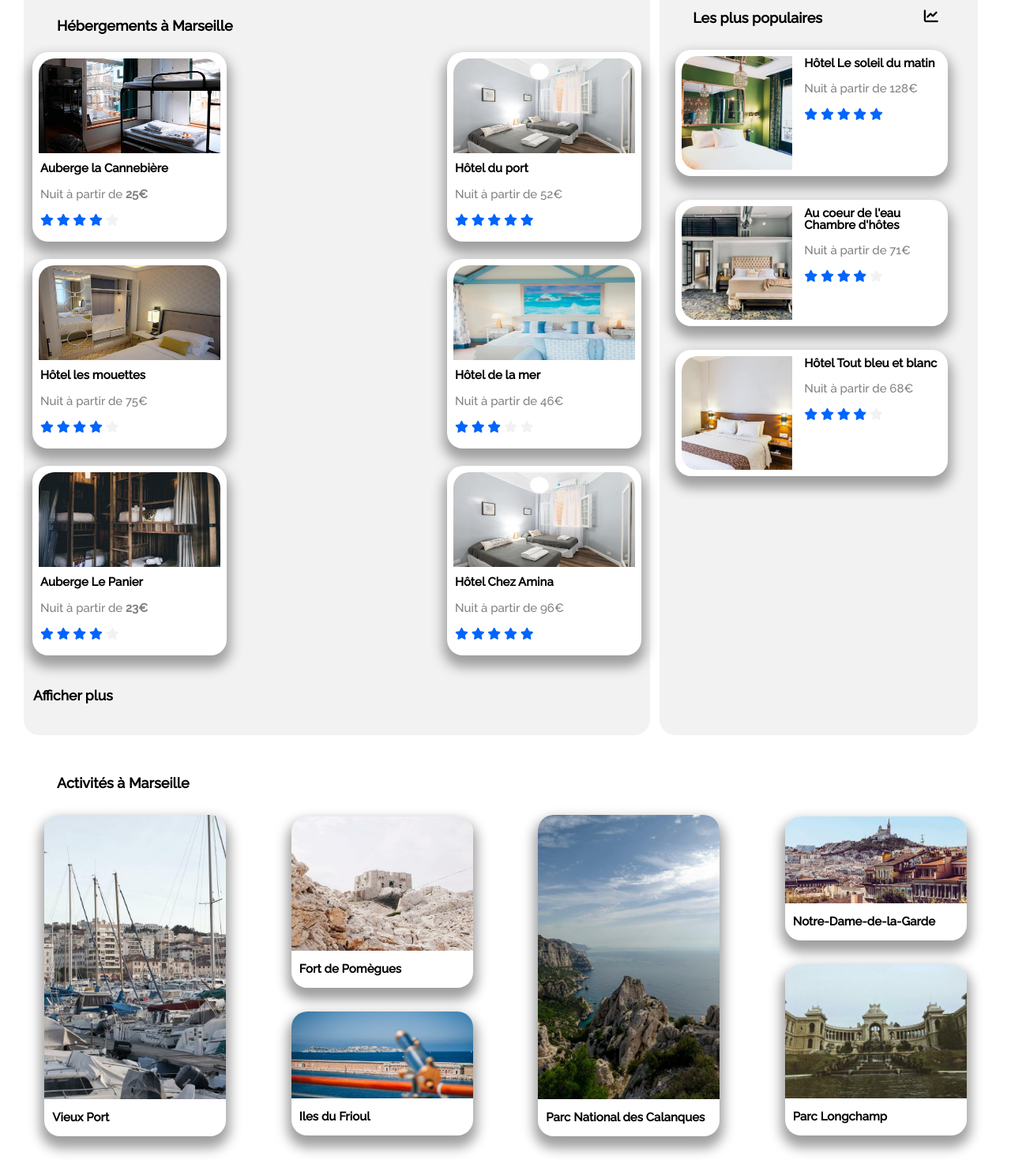
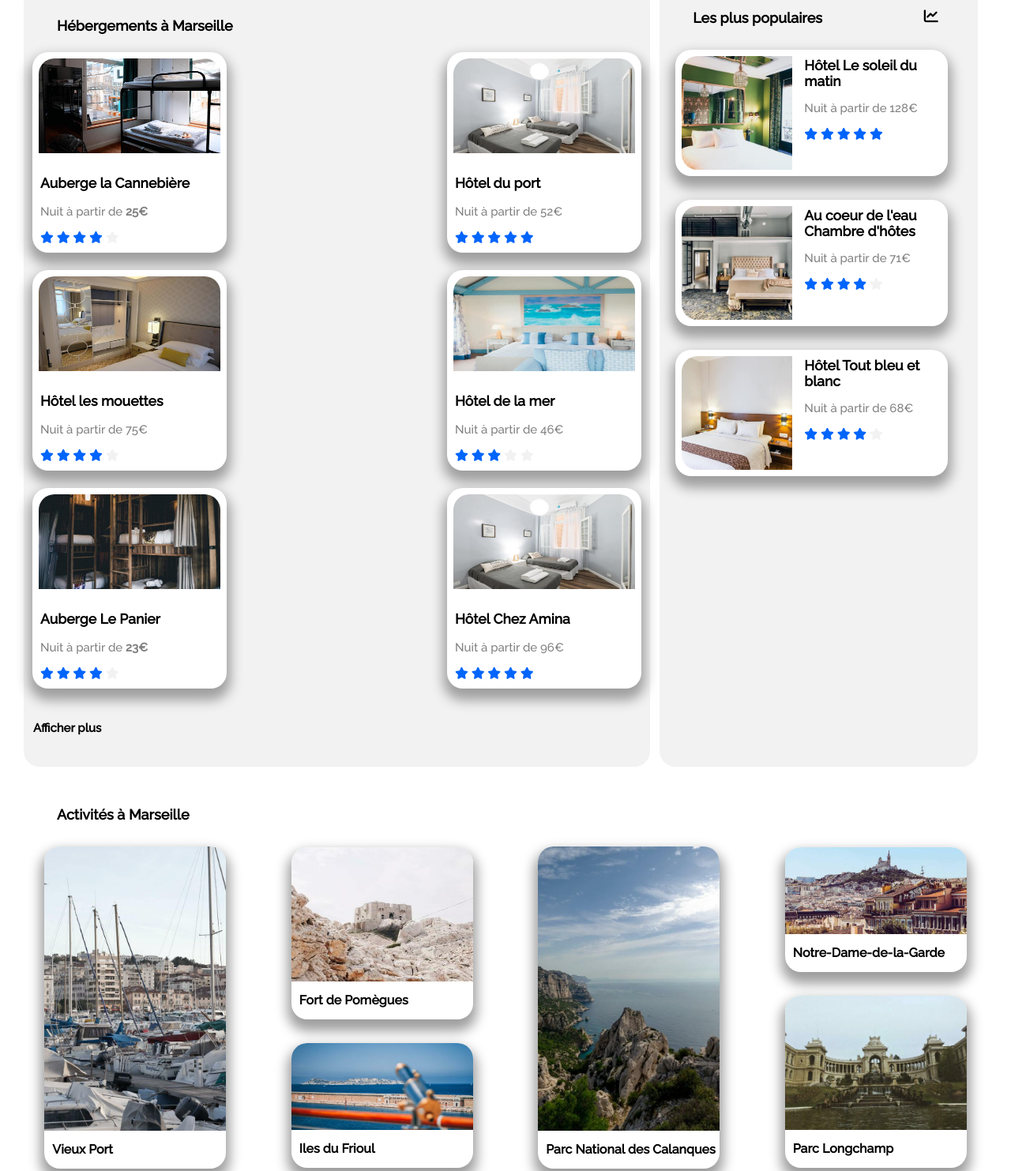
Before and after one commit to AndyMalonda/P2_malonda_code, a plain HTML site: page index.html in a window 1280 px wide. Shown: the part 419-1902 px from the top of the page at 79% size. Drawn offline with Linux system fonts and the light colour scheme.

Commit message:
commit 3
almost the last commit

```diff
--- a/css/mobile.css
+++ b/css/mobile.css
@@ -141,12 +141,16 @@ p#info-text {
     min-height: 220px;
 }
 
-#most-popular .cards-container{
+#most-popular .cards-container {
     flex-direction: row;
 }
 
 #most-popular .card img {
     min-width: 190px;
+}
+
+#most-popular .card .card-caption {
+    margin-top: auto;
 }
 
 #most-popular .card i {
@@ -172,6 +176,7 @@ p#info-text {
     max-width: 605px;
     height: 200px;
     object-fit: cover;
+    margin: 0;
 }
 
 /* activities */
--- a/css/style.css
+++ b/css/style.css
@@ -242,7 +242,7 @@ input::placeholder {
     font-weight: bold;
 }
 
-#hosting-main h3 {
+#hosting-main h4 {
     flex-basis:100%;
     margin: 30px 0px 40px 12px;
 }
@@ -286,10 +286,6 @@ input::placeholder {
     align-content: center;
 }
 
-#hosting-main figcaption {
-    font-weight: bold;
-}
-
 /* most popular */
 
 #most-popular {
@@ -324,7 +320,7 @@ input::placeholder {
 
 #most-popular .card {
     display: flex;
-    flex-direction: raw;
+    flex-direction: row;
     background-color: white;
     cursor: pointer;
     width: 95%;
@@ -333,14 +329,18 @@ input::placeholder {
     box-shadow: 0px 10px 15px 5px #9f9f9f;
 }
 
+#most-popular .card .card-caption {
+line-height: normal;
+}
+
 #most-popular .card:hover {
     background-color: var(--secondary-color);
 }
 
-#most-popular figcaption {
+#most-popular h3 {
     font-weight: bold;
     margin: 10px 10px 10px auto;
-    line-height: 15px;
+    line-height: normal;
 }
 
 #most-popular .card img {
@@ -400,7 +400,8 @@ input::placeholder {
     background-color: var(--secondary-color);
 }
 
-#activities figcaption {
+#activities h3 {
+    font-size: 16px;
     font-weight: bold;
     margin: 10px 0 15px 10px;
 }
--- a/css/tablet.css
+++ b/css/tablet.css
@@ -51,7 +51,7 @@ h3 {
     width: 90%;
 }
 
-#main-section figcaption {
+#main-section h3 {
     font-size: 22px;
 }
 
--- a/index.html
+++ b/index.html
@@ -64,7 +64,7 @@
                     <img src="images/hebergements/4_small/marcus-loke-WQJvWU_HZFo-unsplash.jpg"
                         alt="auberge-de-la-cannebiere">
                     <div class="card-caption">
-                        <figcaption>Auberge la Cannebière</figcaption>
+                        <h3>Auberge la Cannebière</h3>
                         <p>Nuit à partir de <strong>25€</strong></p>
                         <div class="rating">
                             <i class="fas fa-star color-main"></i>
@@ -79,7 +79,7 @@
                 <div class="card">
                     <img src="images/hebergements/4_small/fred-kleber-gTbaxaVLvsg-unsplash.jpg" alt="hotel-du-port">
                     <div class="card-caption">
-                        <figcaption>Hôtel du port</figcaption>
+                        <h3>Hôtel du port</h3>
                         <p>Nuit à partir de 52€</p>
                         <div class="rating">
                             <i class="fas fa-star color-main"></i>
@@ -94,7 +94,7 @@
                 <div class="card">
                     <img src="images/hebergements/4_small/reisetopia-B8WIgxA_PFU-unsplash.jpg" alt="hotel-les-mouettes">
                     <div class="card-caption">
-                        <figcaption>Hôtel les mouettes</figcaption>
+                        <h3>Hôtel les mouettes</h3>
                         <p>Nuit à partir de 75€</p>
                         <div class="rating">
                             <i class="fas fa-star color-main"></i>
@@ -109,7 +109,7 @@
                 <div class="card">
                     <img src="images/hebergements/4_small/annie-spratt-Eg1qcIitAuA-unsplash.jpg" alt="hotel-de-la-mer">
                     <div class="card-caption">
-                        <figcaption>Hôtel de la mer</figcaption>
+                        <h3>Hôtel de la mer</h3>
                         <p>Nuit à partir de 46€</p>
                         <div class="rating">
                             <i class="fas fa-star color-main"></i>
@@ -124,7 +124,7 @@
                 <div class="card">
                     <img src="images/hebergements/4_small/nicate-lee-kT-ZyaiwBe0-unsplash.jpg" alt="auberge-le-panier">
                     <div class="card-caption">
-                        <figcaption>Auberge Le Panier</figcaption>
+                        <h3>Auberge Le Panier</h3>
                         <p>Nuit à partir de <strong>23€</strong></p>
                         <div class="rating">
                             <i class="fas fa-star color-main"></i>
@@ -139,7 +139,7 @@
                 <div class="card">
                     <img src="images/hebergements/4_small/fred-kleber-gTbaxaVLvsg-unsplash.jpg" alt="hotel-chez-amina">
                     <div class="card-caption">
-                        <figcaption>Hôtel Chez Amina</figcaption>
+                        <h3>Hôtel Chez Amina</h3>
                         <p>Nuit à partir de 96€</p>
                         <div class="rating">
                             <i class="fas fa-star color-main"></i>
@@ -152,7 +152,7 @@
                 </div>
 
 
-                <h3>Afficher plus</h3>
+                <h4>Afficher plus</h4>
 
             </article>
 
@@ -166,7 +166,7 @@
                         <img src="images/hebergements/4_small/emile-guillemot-Bj_rcSC5XfE-unsplash.jpg"
                             alt="hotel-le-soleil-du-matin">
                         <div class="card-caption">
-                            <figcaption>Hôtel Le soleil du matin</figcaption>
+                            <h3>Hôtel Le soleil du matin</h3>
                             <p>Nuit à partir de 128€</p>
                             <div class="rating">
                                 <i class="fas fa-star color-main"></i>
@@ -182,7 +182,7 @@
                         <img src="images/hebergements/4_small/aw-creative-VGs8z60yT2c-unsplash.jpg"
                             alt="au-coeur-de-l-eau-chambre-d-hotes">
                         <div class="card-caption">
-                            <figcaption>Au coeur de l'eau Chambre d'hôtes</figcaption>
+                            <h3>Au coeur de l'eau Chambre d'hôtes</h3>
                             <p>Nuit à partir de 71€</p>
                             <div class="rating">
                                 <i class="fas fa-star color-main"></i>
@@ -198,7 +198,7 @@
                         <img src="images/hebergements/4_small/febrian-zakaria-sjvU0THccQA-unsplash.jpg"
                             alt="hotel-tout-bleu-et-blanc">
                         <div class="card-caption">
-                            <figcaption>Hôtel Tout bleu et blanc</figcaption>
+                            <h3>Hôtel Tout bleu et blanc</h3>
                             <p>Nuit à partir de 68€</p>
                             <div class="rating">
                                 <i class="fas fa-star color-main"></i>
@@ -228,7 +228,7 @@
                         <div class="card" id="activity1-card">
                             <img src="images/activites/3_medium/reno-laithienne-QUgJhdY5Fyk-unsplash.jpg"
                                 alt="vieux-port">
-                            <figcaption>Vieux Port</figcaption>
+                            <h3>Vieux Port</h3>
                         </div>
                     </div>
 
@@ -236,14 +236,14 @@
                         <div class="card" id="activity2-card">
                             <img src="images/activites/4_small/paul-hermann-QFTrLdQIRhI-unsplash.jpg"
                                 alt="fort-de-pomegues">
-                            <figcaption>Fort de Pomègues</figcaption>
+                            <h3>Fort de Pomègues</h3>
                         </div>
 
 
                         <div class="card" id="activity3-card">
                             <img src="images/activites/4_small/kevin-hikari-rV_Qd1l-VXg-unsplash.jpg"
                                 alt="iles-du-frioul">
-                            <figcaption>Iles du Frioul</figcaption>
+                            <h3>Iles du Frioul</h3>
                         </div>
                     </div>
 
@@ -251,7 +251,7 @@
                         <div class="card" id="activity4-card">
                             <img src="images/activites/3_medium/kilyan-sockalingum-NR8-cBCN3aI-unsplash.jpg"
                                 alt="parc-national-des-calanques">
-                            <figcaption>Parc National des Calanques</figcaption>
+                            <h3>Parc National des Calanques</h3>
                         </div>
                     </div>
 
@@ -259,14 +259,14 @@
                         <div class="card" id="activity5-card">
                             <img src="images/activites/4_small/florian-wehde-xW9e8gdotxI-unsplash.jpg"
                                 alt="notre-dame-de-la-garde">
-                            <figcaption>Notre-Dame-de-la-Garde</figcaption>
+                            <h3>Notre-Dame-de-la-Garde</h3>
                         </div>
 
 
                         <div class="card" id="activity6-card">
                             <img src="images/activites/4_small/lena-paulin-wH2-EJoDcV0-unsplash.jpg"
                                 alt="parc-longchamp">
-                            <figcaption>Parc Longchamp</figcaption>
+                            <h3>Parc Longchamp</h3>
                         </div>
                     </div>
 
```
